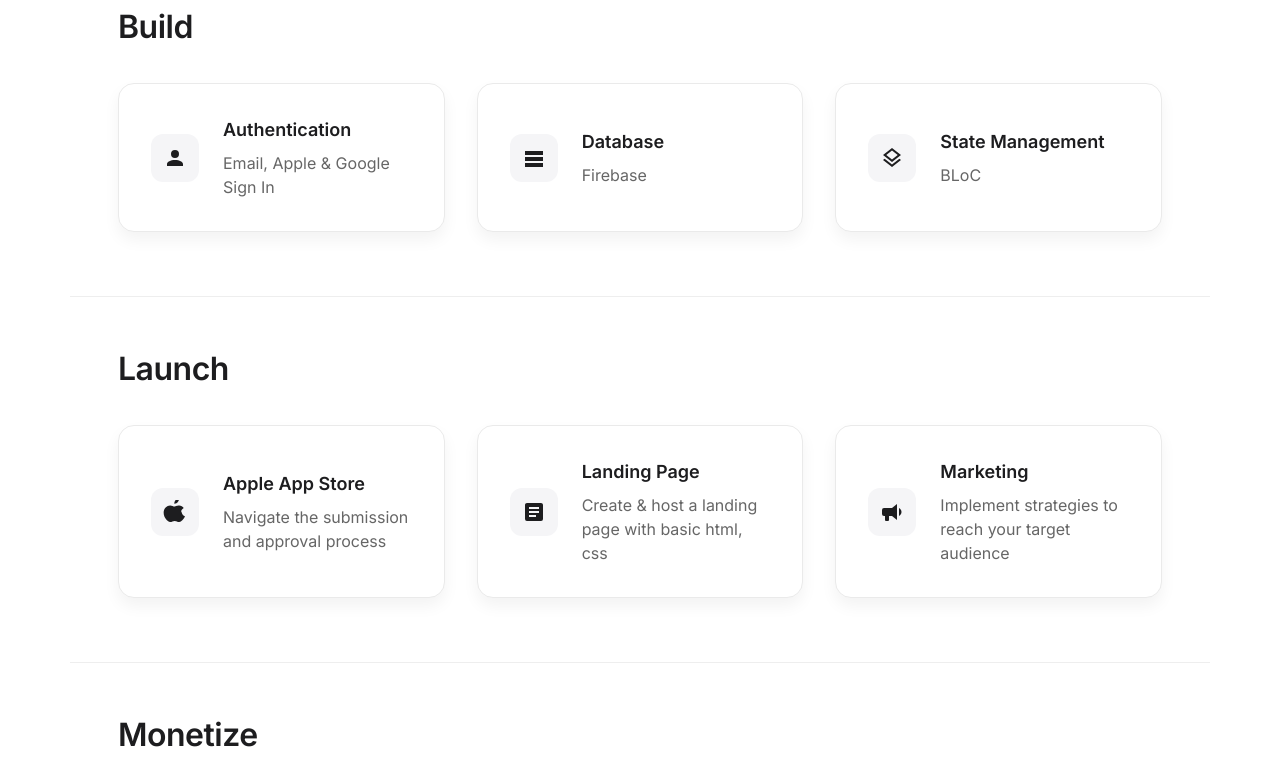
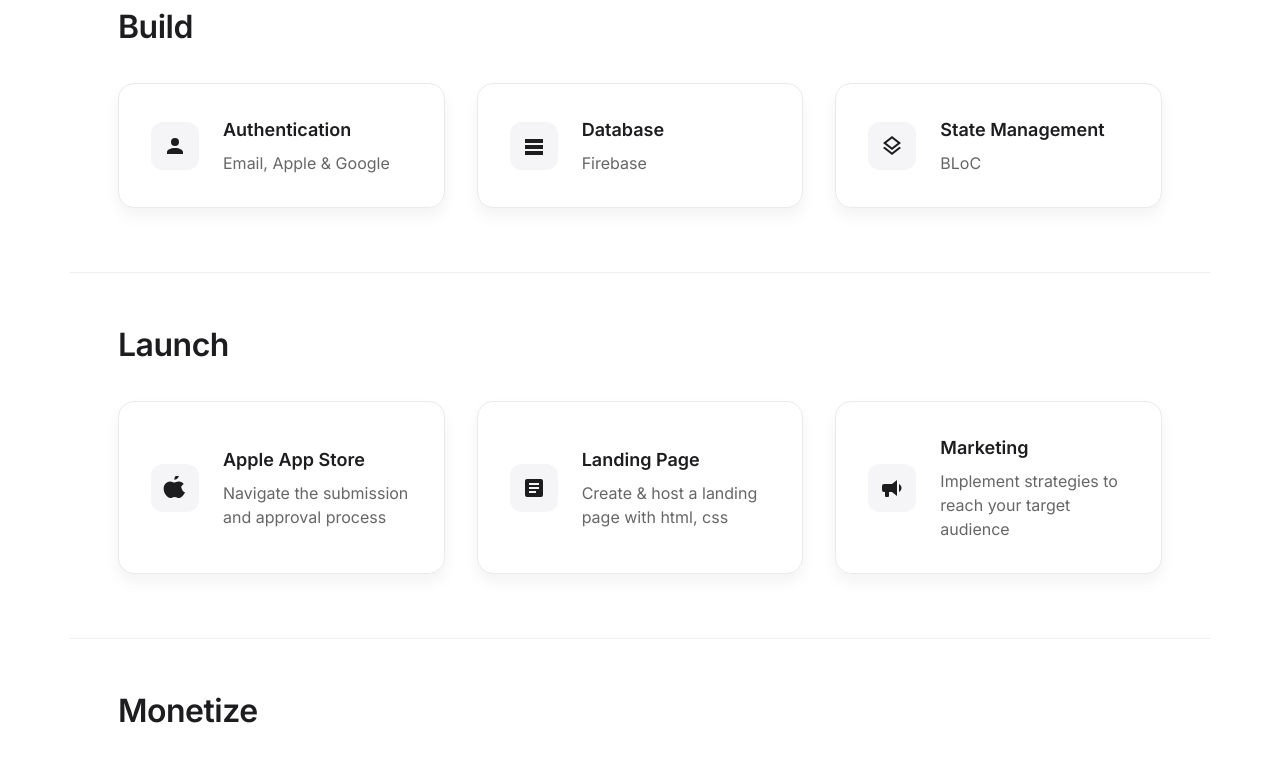
Before and after one commit to mitchkoko/build-launch-monetize, a plain HTML site: page index.html in a window 1280 px wide. Shown: the part 1166-1930 px from the top of the page. Drawn offline with Linux system fonts and the light colour scheme.

```diff
--- a/index.html
+++ b/index.html
@@ -545,7 +545,7 @@
                             </div>
                             <div class="feature-content">
                                 <h4>Authentication</h4>
-                                <p>Email, Apple & Google Sign In</p>
+                                <p>Email, Apple & Google</p>
                             </div>
                         </div>
                         <div class="feature-card">
@@ -600,7 +600,7 @@
                             </div>
                             <div class="feature-content">
                                 <h4>Landing Page</h4>
-                                <p>Create & host a landing page with basic html, css</p>
+                                <p>Create & host a landing page with html, css</p>
                             </div>
                         </div>
                         <div class="feature-card">
@@ -686,7 +686,7 @@
                                 <svg xmlns="http://www.w3.org/2000/svg" viewBox="0 0 24 24">
                                     <path d="M21,7L9,19L3.5,13.5L4.91,12.09L9,16.17L19.59,5.59L21,7Z"/>
                                 </svg>
-                                4hr+ Video Lessons
+                                All 3 Video Modules
                             </li>
                             <li>
                                 <svg xmlns="http://www.w3.org/2000/svg" viewBox="0 0 24 24">
```
